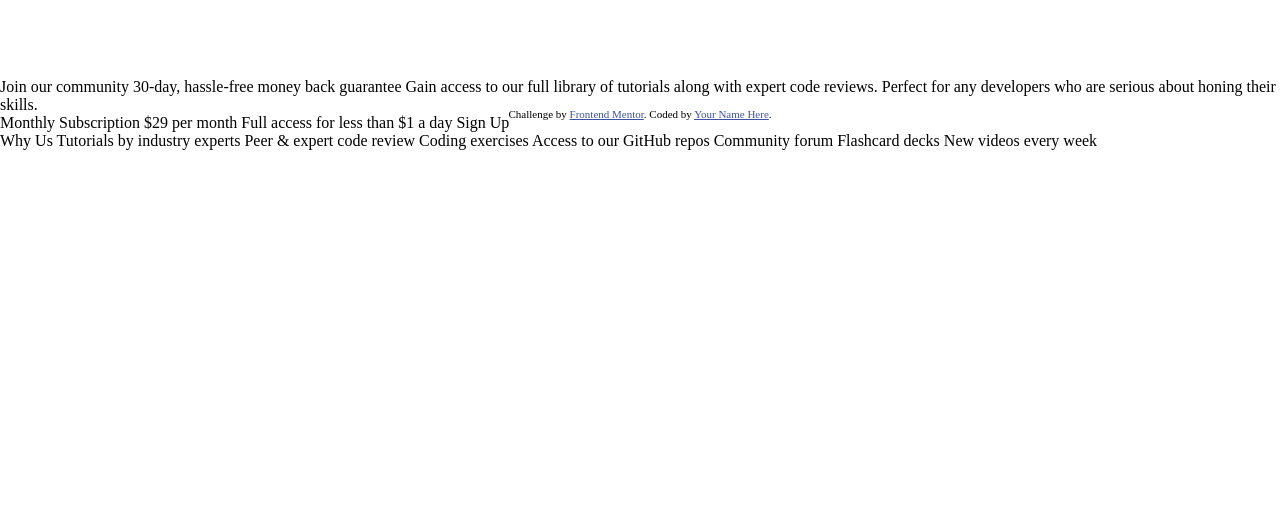
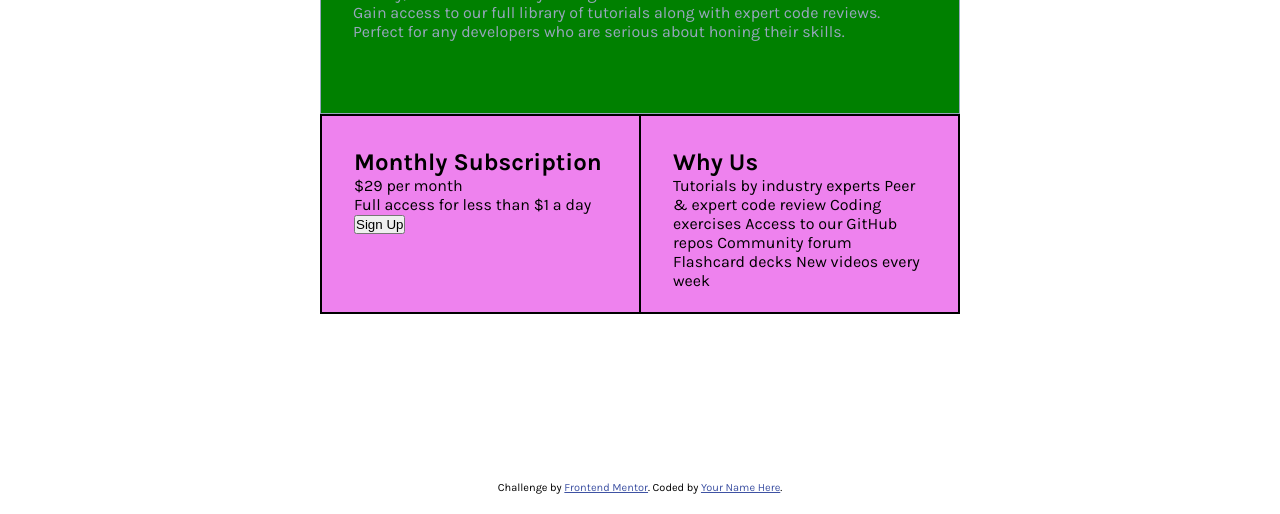
Before and after one commit to Yinkajay/Price-Grid-Component, a plain HTML site: page index.html in a window 1280 px wide. Shown: the part 286-800 px from the top of the page. Drawn offline with Linux system fonts and the light colour scheme.

Commit message:
Complete visual layout

```diff
--- a/index.html
+++ b/index.html
@@ -20,43 +20,36 @@
   <main>
     <div class="card">
       <div class="top">
-        Join our community
+        <h1>Join our community</h1>
+        <p class="green text">30-day, hassle-free money back guarantee</p>
 
-        30-day, hassle-free money back guarantee
+        <p class="main-paragraph">Gain access to our full library of tutorials along with expert code reviews.
+          Perfect for any developers who are serious about honing their skills.</p>
 
-        Gain access to our full library of tutorials along with expert code reviews.
-        Perfect for any developers who are serious about honing their skills.
       </div>
       <div class="bottom">
-        <div>
-          Monthly Subscription
+        <div class="pricing">
+          <h2>Monthly Subscription</h2>
 
-          &dollar;29 per month
+          <p><span class="dollar symbol">&dollar;</span>29 per month</p>
 
-          Full access for less than &dollar;1 a day
+          <p>Full access for less than &dollar;1 a day</p>
 
-          Sign Up
+          <button>Sign Up</button>
         </div>
-        <div>
-          Why Us
-
-          Tutorials by industry experts
-          Peer &amp; expert code review
-          Coding exercises
-          Access to our GitHub repos
-          Community forum
-          Flashcard decks
-          New videos every week
+        <div class="description">
+          <h2>Why Us</h2>
+          <p>Tutorials by industry experts
+            Peer &amp; expert code review
+            Coding exercises
+            Access to our GitHub repos
+            Community forum
+            Flashcard decks
+            New videos every week</p>
         </div>
       </div>
     </div>
   </main>
-
-
-
-
-
-
   <footer>
     <p class="attribution">
       Challenge by <a href="https://www.frontendmentor.io?ref=challenge" target="_blank">Frontend Mentor</a>.
--- a/styles.css
+++ b/styles.css
@@ -1,29 +1,69 @@
-*{
+@import url('https://fonts.googleapis.com/css2?family=Karla:wght@400;700&display=swap');
+
+* {
     box-sizing: border-box;
     padding: 0;
     margin: 0;
+    --cyan: hsl(179, 62%, 43%);
+    --bright-yellow: hsl(71, 73%, 54%);
+    --greyish-blue: hsl(218, 22%, 67%);
+    --light-gray: hsl(204, 43%, 93%);
 }
 
-body{
+body {
     position: relative;
     min-height: 100vh;
     display: flex;
     justify-content: center;
     align-items: center;
-    /* margin: 0 auto; */
+    font-family: 'Karla', sans-serif;
 }
 
+main{
+    width: 40rem;
+    max-width: 85%;
+}
 
-/* .card{
+.card{
+    /* display: flex; */
+    height: 25rem;
+    background-color: green;
+    border-radius: 10px;
+    /* padding: 2rem; */
+}
+
+.top{
+    height: 50%;
+    color: var(--greyish-blue);
+    border: 1px solid;
+    padding: 2rem;
+}
+
+.bottom{
     display: flex;
-} */
+    align-items: center;
+    height: 50%;
+    border: 1px solid black;
+}
 
+.pricing{
+flex-basis: 50%;
+background-color: violet;
+height: 100%;
+padding: 2rem;
+border: 1px solid black;
+}
+.description{
+flex-basis: 50%;
+background-color: violet;
+height: 100%;
+padding: 2rem;
+border: 1px solid black;
+}
 
+.button{
 
-
-
-
-
+}
 
 
 
@@ -45,10 +85,16 @@ body{
 
 
 /* Footer Styles */
-footer{
+footer {
     position: absolute;
-    /* bottom: 20px; */
-    /* left: ; */
+    bottom: 20px;
 }
-.attribution { font-size: 11px; text-align: center; }
-.attribution a { color: hsl(228, 45%, 44%); }
+
+.attribution {
+    font-size: 11px;
+    text-align: center;
+}
+
+.attribution a {
+    color: hsl(228, 45%, 44%);
+}
```
